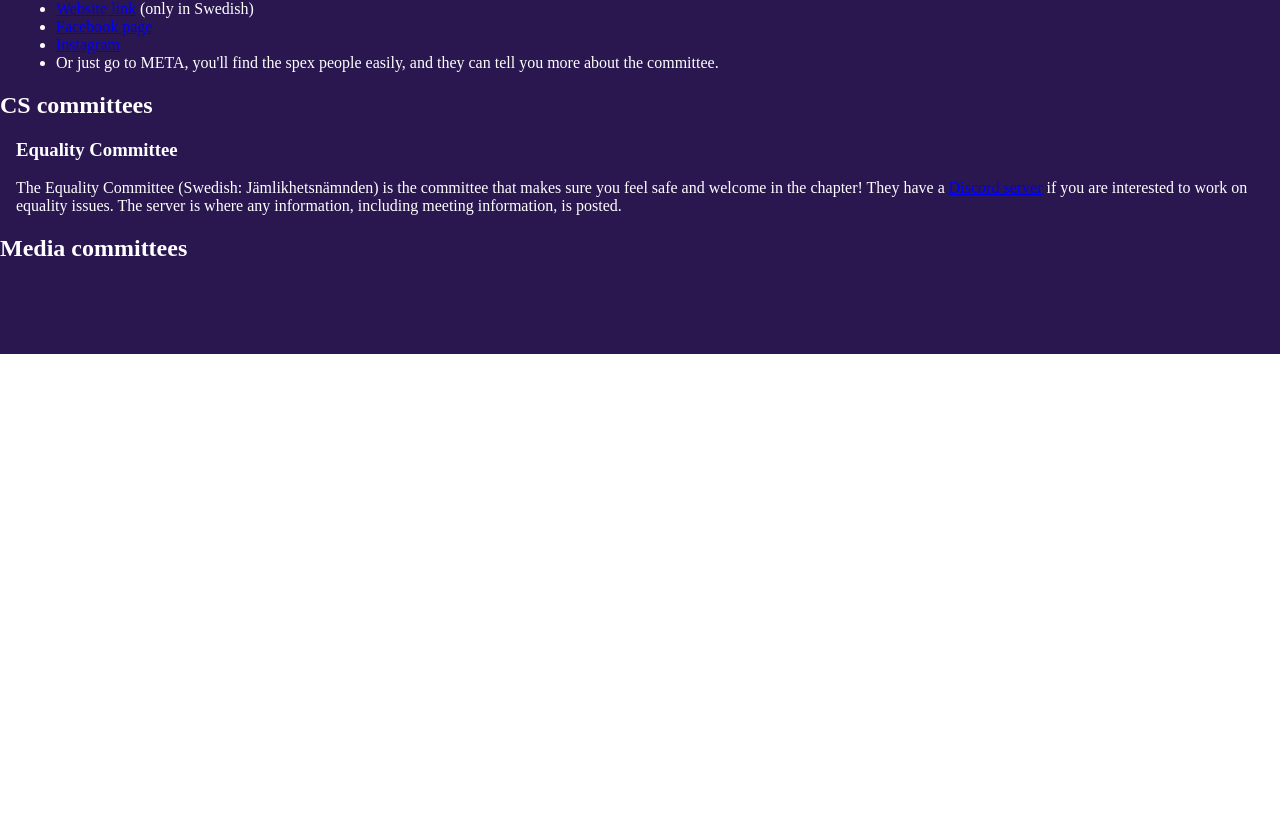
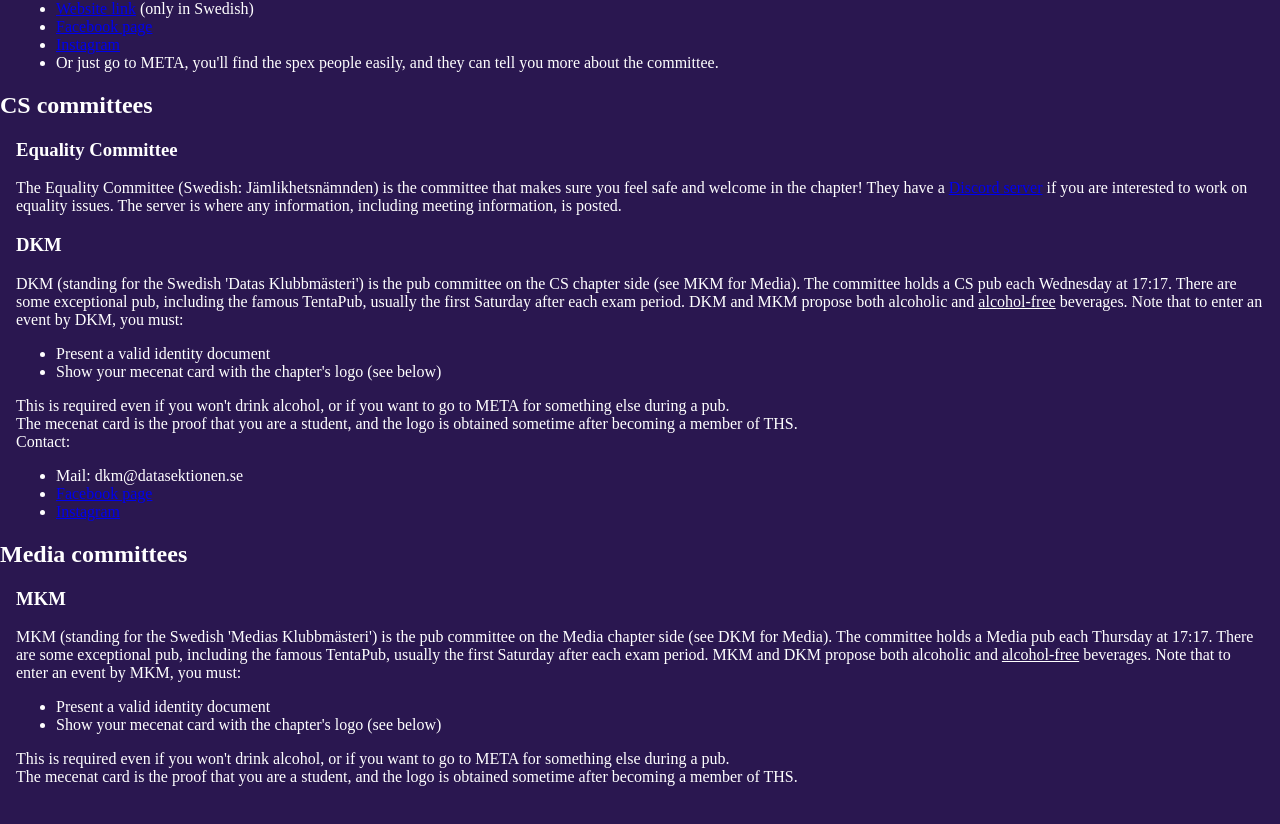
Before and after one commit to datasektionen/metastudent, a React (Create React App) app: page /student-life in a window 1280 px wide. Shown: the part 696-1520 px from the top of the page. Before the commit the page ends 1050 px from the top, so only its background shows below. Built offline with nearby package versions, Linux system fonts and the light colour scheme.

Commit message:
feat: add DKM and MKM descriptions

```diff
--- a/src/pages/Committees.js
+++ b/src/pages/Committees.js
@@ -20,9 +20,16 @@ const Committees = () => {
             <div className="committee-info">
                 <CommitteeName name={"Equality Committee"}/>
                 <EqualityCommittee/>
+
+                <CommitteeName name={"DKM"}/>
+                <DKM/>
             </div>
 
             <ChapterBelonging belonging="Media committees"/>
+            <div className="committee-info">
+                <CommitteeName name="MKM"/>
+                <MKM/>
+            </div>
         </div>
     );
 }
@@ -124,4 +131,50 @@ function MetaSpexet() {
     )
 }
 
+function DKM() {
+    return (
+        <p>
+            DKM (standing for the Swedish 'Datas Klubbmästeri') is the pub committee on the CS chapter side (see MKM for Media).
+            The committee holds a CS pub each Wednesday at 17:17. There are some exceptional pub, including the famous
+            TentaPub, usually the first Saturday after each exam period. DKM and MKM propose both alcoholic
+            and <u>alcohol-free</u> beverages. Note that to enter an event by DKM, you must:
+            <ul>
+                <li>Present a valid identity document</li>
+                <li>Show your mecenat card with the chapter's logo (see below)</li>
+            </ul>
+            This is required even if you won't drink alcohol, or if you want to go to META for something else during a pub.
+            <br/>
+            The mecenat card is the proof that you are a student, and the logo is obtained sometime after becoming a
+            member of THS.
+            <br/>
+            Contact:
+            <ul>
+                <li>Mail: dkm@datasektionen.se</li>
+                <li><a href="https://www.facebook.com/datasklubbmasteri">Facebook page</a></li>
+                <li><a href="https://www.instagram.com/dkmkth/">Instagram</a></li>
+            </ul>
+        </p>
+    )
+}
+
+function MKM() {
+    return (
+        <p>
+            MKM (standing for the Swedish 'Medias Klubbmästeri') is the pub committee on the Media chapter side
+            (see DKM for Media). The committee holds a Media pub each Thursday at 17:17. There are some
+            exceptional pub, including the famous TentaPub, usually the first Saturday after each exam period.
+            MKM and DKM propose both alcoholic and <u>alcohol-free</u> beverages. Note that to enter an event by
+            MKM, you must:
+            <ul>
+                <li>Present a valid identity document</li>
+                <li>Show your mecenat card with the chapter's logo (see below)</li>
+            </ul>
+            This is required even if you won't drink alcohol, or if you want to go to META for something else during a pub.
+            <br/>
+            The mecenat card is the proof that you are a student, and the logo is obtained sometime after becoming a
+            member of THS.
+        </p>
+    )
+}
+
 export default Committees;
```
